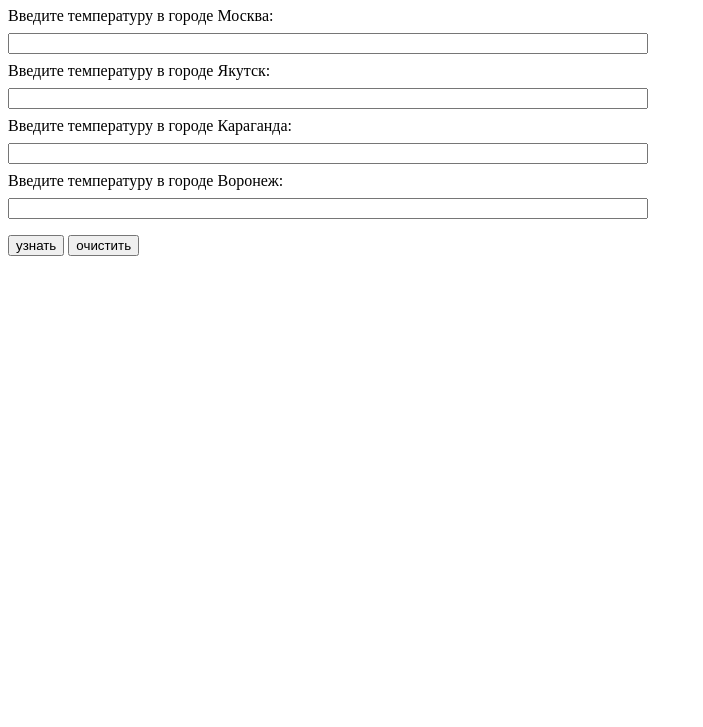
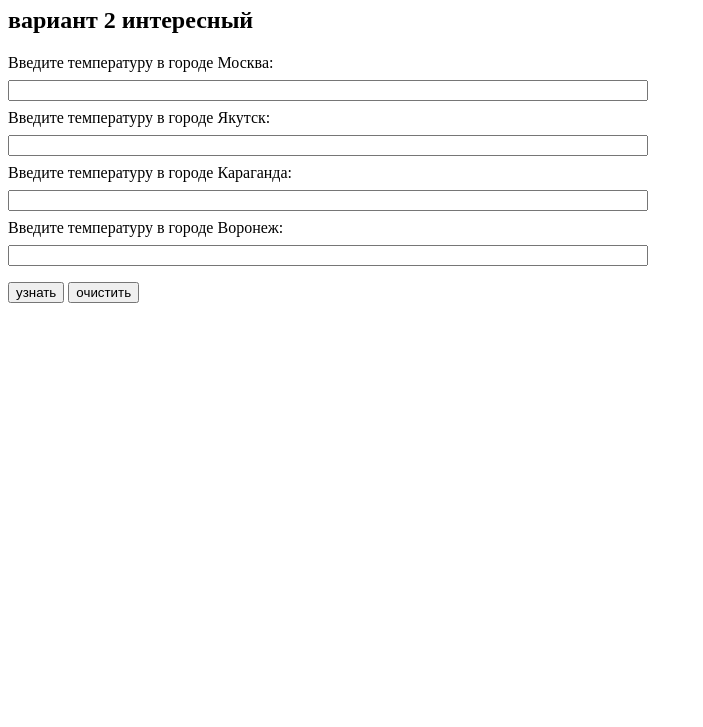
Before and after one commit to radionadejda/js, a plain HTML site: page itg_week_15/weather2/weather2.html in a window 1280 px wide. Shown: the part 73-800 px from the top of the page, without its empty margins (0-703 px from the left). Drawn offline with Linux system fonts and the light colour scheme.

Commit message:
add weather

```diff
--- a/itg_week_15/weather2/weather2.html
+++ b/itg_week_15/weather2/weather2.html
@@ -16,6 +16,7 @@
 	</head>
 	<body>
 		<h1>Температура в разных городах</h1>
+        <h2>вариант 2 интересный</h2>
         <div class="input">
         <label for="moscow">Введите температуру в городе <span class = "city">Москва</span>: </label>
         <input type="number" id="moscow">
@@ -25,6 +26,7 @@
         <input type="number" id="karaganda">
         <label for="voronezh">Введите температуру в городе <span class = "city">Воронеж</span>: </label>
         <input type="number" id="voronezh">
+        <!-- можно добавить еще сколько угодно инпутов и они все будут обрабатываться -->
         </div>
         <button id="button">узнать</button>
         <button id="remove">очистить</button>
```
Also changed, not shown: itg_week_15/weather/weather.html (+1 -0 lines).
